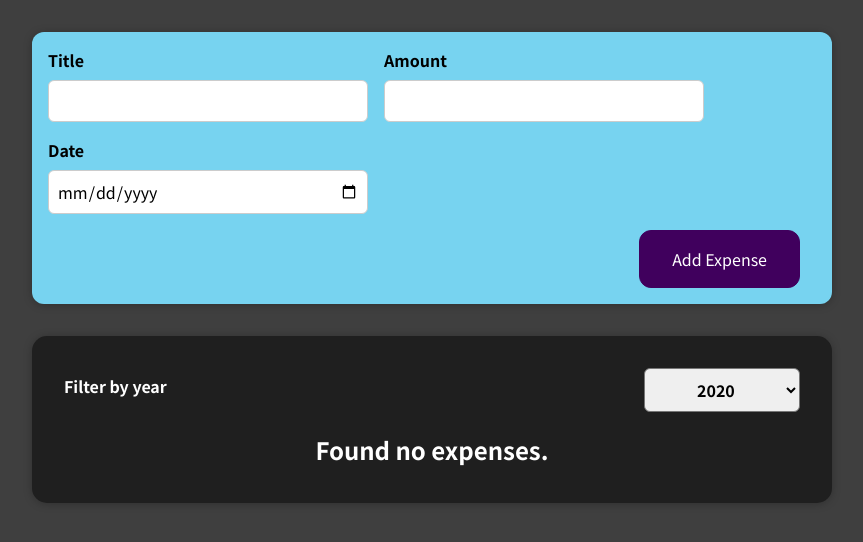
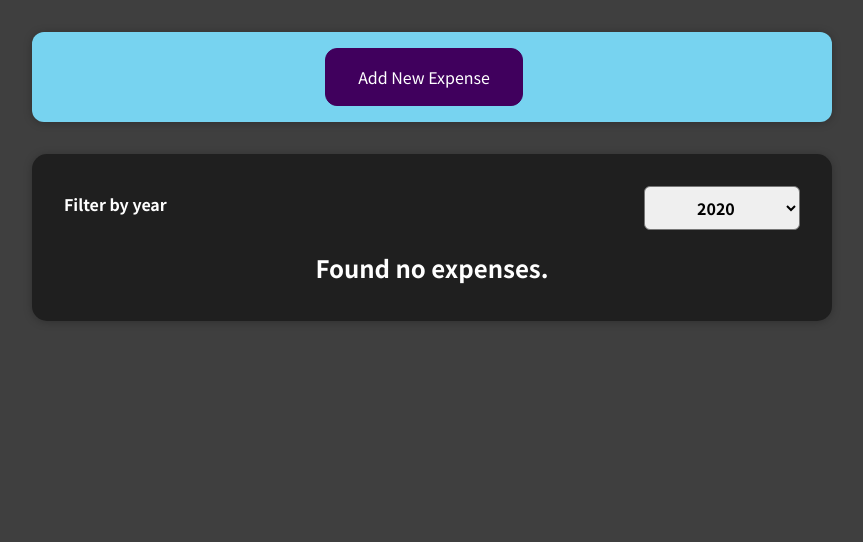
Before and after one commit to Zeusslayer/React_JS, a React (Create React App) app in the folder 03-first-react-app-lists/: page / in a window 1280 px wide. Shown: the top 542 px of the page, without its empty margins (208-1071 px from the left). Built offline with nearby package versions, Linux system fonts and the light colour scheme.

Commit message:
Added a button to show and hide the new expense

```diff
--- a/03-first-react-app-lists/src/components/NewExpense/ExpenseForm.js
+++ b/03-first-react-app-lists/src/components/NewExpense/ExpenseForm.js
@@ -99,6 +99,9 @@
         </div>
       </div>
       <div className="new-expense__actions">
+        <button type="button" onClick={props.onCancelEditing}>
+          Cancel
+        </button>
         <button type="submit">Add Expense</button>
       </div>
     </form>
--- a/03-first-react-app-lists/src/components/NewExpense/NewExpense.js
+++ b/03-first-react-app-lists/src/components/NewExpense/NewExpense.js
@@ -1,20 +1,38 @@
-import React from "react";
+import React, { useState } from "react";
 import ExpenseForm from "./ExpenseForm";
 import "./NewExpense.css";
 
 const NewExpense = (props) => {
+  const [isEditing, setIsEditing] = useState(false);
   const saveExpenseDataHandler = (enteredExpenseData) => {
     const expenseData = {
       ...enteredExpenseData, //gets the data from child + adds an id
       id: Math.random().toString(),
     };
     props.onAddExpense(expenseData);
+    setIsEditing(false);
+  };
+
+  const startEditingHandler = () => {
+    setIsEditing(true);
+  };
+
+  const stopEditingHandler = () => {
+    setIsEditing(false);
   };
 
   //onSaveExpenseData points to a function, it can be executed when it's called
   return (
     <div className="new-expense">
-      <ExpenseForm onSaveExpenseData={saveExpenseDataHandler} />
+      {!isEditing && (
+        <button onClick={startEditingHandler}>Add New Expense</button>
+      )}
+      {isEditing && (
+        <ExpenseForm
+          onSaveExpenseData={saveExpenseDataHandler}
+          onCancelEditing={stopEditingHandler}
+        />
+      )}
     </div>
   );
 };
```
